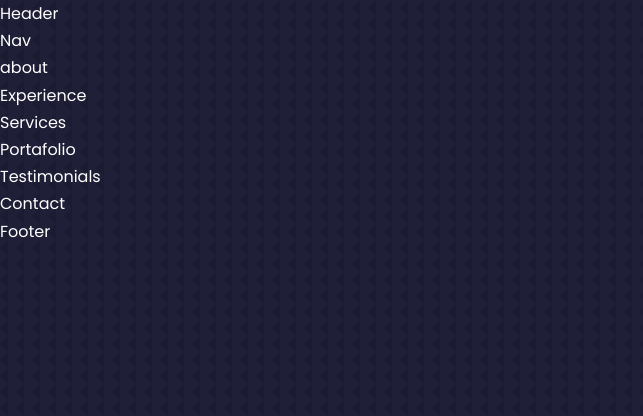
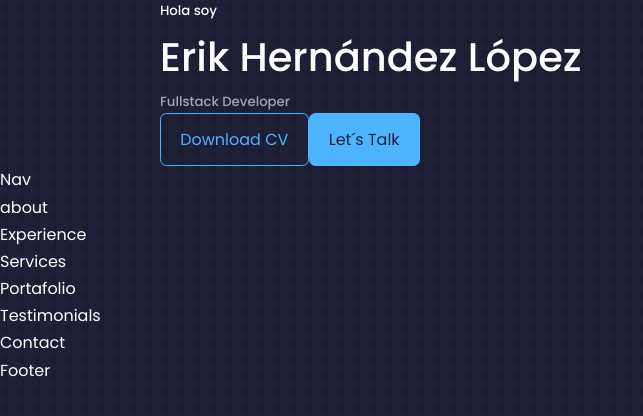
Before and after one commit to Erik161/React-Portafolio-Website, a React (Vite) app: page / in a window 1280 px wide. Shown: the top 416 px of the page, without its empty margins (0-643 px from the left). Built offline with nearby package versions, Linux system fonts and the light colour scheme.

Commit message:
add Header Components

```diff
--- /dev/null
+++ b/src/components/header/CTA.jsx
@@ -0,0 +1,13 @@
+import React from 'react';
+import CV from '../../assets/cv.pdf';
+
+const CTA = () => {
+  return (
+    <div className='cta'>
+        <a href={CV} download className='btn'>Download CV</a>
+        <a href='#contact' className='btn btn-primary'>Let´s Talk</a>
+    </div>
+  )
+}
+
+export default CTA
--- a/src/components/header/Header.jsx
+++ b/src/components/header/Header.jsx
@@ -1,9 +1,20 @@
 import React from 'react';
 import './header.css';
+import CTA from './CTA';
 
 const Header = () => {
   return (
-    <div>Header</div>
+    <header>
+      <div className='container header__container'>
+        <h5>Hola soy</h5>
+        <h1>Erik Hernández López</h1>
+        <h5 className='text-light' >Fullstack Developer</h5>
+        <CTA/>
+        <div className='me'>
+
+        </div>
+      </div>
+    </header>
   )
 }
 
```
Also changed, not shown: 1 other file (tests, documents, lock files or other folders).
